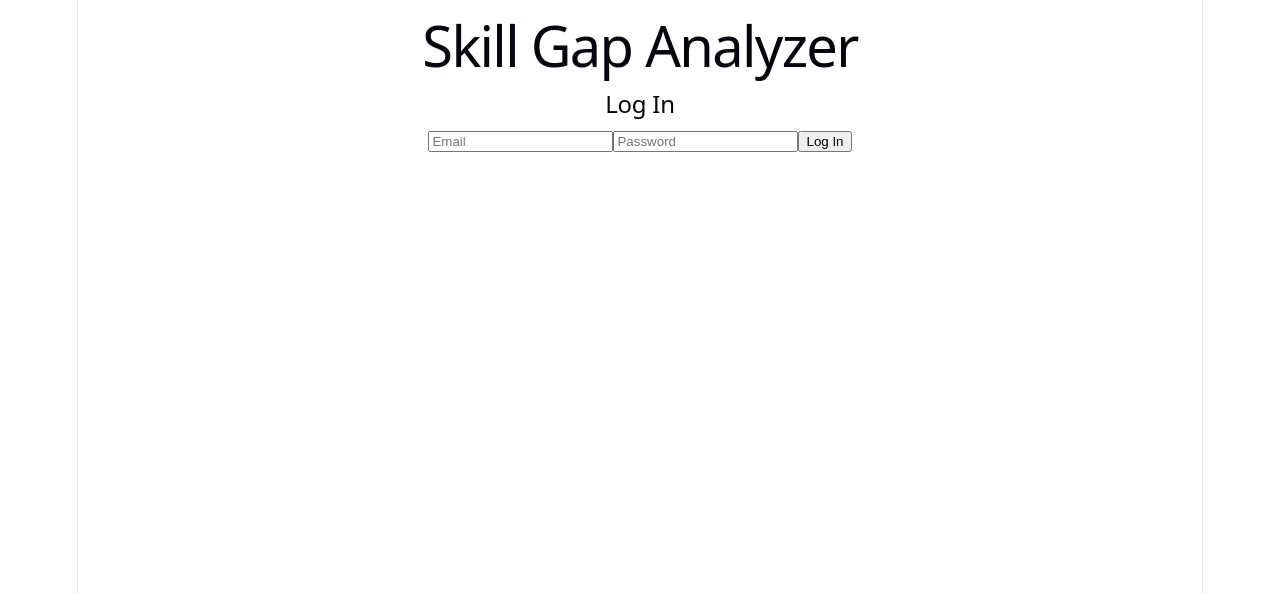
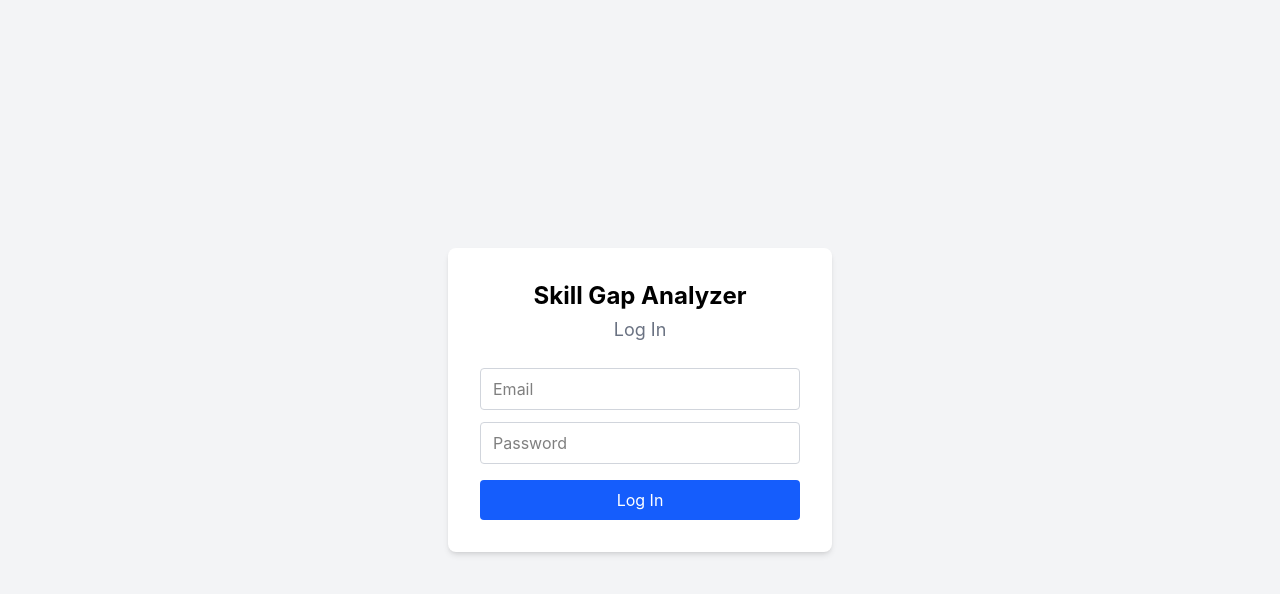
Before and after one commit to DeviWilk3747/skill-gap-analyzer, a React app in the folder frontend/: page / in a window 1280 px wide. Shown: the top 594 px of the page. Built offline with nearby package versions, Linux system fonts and the light colour scheme; no server answers; the HTML template or start-up script is replaced by a standard one.

Commit message:
Style the app with Tailwind

```diff
--- a/frontend/package.json
+++ b/frontend/package.json
@@ -10,8 +10,10 @@
     "preview": "vite preview"
   },
   "dependencies": {
+    "@tailwindcss/vite": "^4.3.3",
     "react": "^19.2.8",
-    "react-dom": "^19.2.8"
+    "react-dom": "^19.2.8",
+    "tailwindcss": "^4.3.3"
   },
   "devDependencies": {
     "@eslint/js": "^10.0.1",
--- a/frontend/src/App.jsx
+++ b/frontend/src/App.jsx
@@ -128,8 +128,9 @@ function App() {
 
   if (loggedIn) {
     return (
-      <div>
-      <h1>Skill Gap Analyzer</h1>
+      <div className="min-h-screen bg-gray-100 py-8">
+        <div className="max-w-2x1 mx-auto px-4">
+          <h1 className="text-3x1 font-bold text-center mb-6">Skill Gap Analyzer</h1>
           <Skills
             skills={skills}
             newSkillName={newSkillName}
@@ -152,6 +153,7 @@ function App() {
           />
           <Gaps gaps={gaps} />
         </div>
+    </div>
     );
   }
 
--- a/frontend/src/Gaps.jsx
+++ b/frontend/src/Gaps.jsx
@@ -1,10 +1,10 @@
 function Gaps({ gaps }) {
     return(
-        <div>
-            <h2>Skill Gaps</h2>
-                <ul>
+        <div className="bg-white p-6 rounded-lg shadow-md mb-6">
+            <h2 className="text-xl font-bold mb-4">Skill Gaps</h2>
+                <ul className="space-y-2">
                 {gaps.map((gap) => (
-                    <li key={gap.skill}>
+                    <li key={gap.skill} className="flex justify-between items-center border-b pb-2">
                     {gap.skill} appears in {gap.count} postings
                     </li>
                 ))}
--- a/frontend/src/Login.jsx
+++ b/frontend/src/Login.jsx
@@ -1,14 +1,16 @@
 function Login({ email, setEmail, password, setPassword, handleLogin, message}){
     return (
-        <div>
-            <h1>Skill Gap Analyzer</h1>
-            <h2>Log In</h2>
+        <div className="min-h-screen flex items-center justify-center bg-gray-100">
+            <div className="bg-white p-8 rounded-lg shadow-md w-full max-w-sm">
+                <h1 className="text-2xl font-bold text-center mb-1">Skill Gap Analyzer</h1>
+                <h2 className="text-lg text-gray-500 text-center mb-6">Log In</h2>
 
                 <input
                     type="email"
                     placeholder="Email"
                     value={email}
                     onChange={(e) => setEmail(e.target.value)}
+                    className="w-full border border-gray-300 rounded px-3 py-2 mb-3"
                 />
 
                 <input
@@ -16,11 +18,17 @@ function Login({ email, setEmail, password, setPassword, handleLogin, message}){
                 placeholder="Password"
                 value={password}
                 onChange={(e) => setPassword(e.target.value)}
+                className="w-full border border-gray-300 rounded px-3 py-2 mb-4"
                 />
 
-            <button onClick={handleLogin}>Log In</button>
+                <button onClick={handleLogin}
+                className="w-full bg-blue-600 text-white py-2 rounded hover:bg-blue-700"
+                >
+                    Log In
+                </button>
 
-            {message && <p>{message}</p>}
+                {message && <p className="text-red-600 text-sm mt-3">{message}</p>}
+            </div>
         </div>
     );
 }
--- a/frontend/src/Postings.jsx
+++ b/frontend/src/Postings.jsx
@@ -1,32 +1,41 @@
-function Postings({ postings, title, setTitle, company, setCompany, rawText, setRaWText, handleAddPosting, handleDeletePosting }) {
+function Postings({ postings, title, setTitle, company, setCompany, rawText, setRawText, handleAddPosting, handleDeletePosting }) {
     return (
-        <div>
-            <h2>Add a Posting</h2>
+        <div className="bg-white p-6 rounded-lg shadow-md mb-6">
+            <h2 className="text-xl font-bold mb-4">Add a Posting</h2>
             <input
             type="text"
             placeholder="Job title"
             value={title}
             onChange={(e) => setTitle(e.target.value)}
+            className="w-full border border-gray-300 rounded px-3 py-2 mb-3"
             />
             <input
             type="text"
             placeholder="Company"
             value={company}
             onChange={(e) => setCompany(e.target.value)}
+            className="w-full border border-gray-300 rounded px-3 py-2 mb-3"
             />
             <textarea
             placeholder="Paste the job description"
             value={rawText}
             onChange={(e) => setRawText(e.target.value)}
+            className="w-full border border-gray-300 rounded px-3 py-2 mb-3"
             />
-            <button onClick={handleAddPosting}>Analyze Posting</button>
-            <h2>My Postings</h2>
-            <ul>
+            <button
+                onClick={handleAddPosting}
+                className="bg-blue-600 text-white px-4 py-2 rounded hover:bg-blue-700">Analyze Posting</button>
+            <h2 className="text-xl font-bold mb-4">My Postings</h2>
+            <ul className="space-y-2">
             {postings.map((posting) => (
-                <li key={posting.id}>
-                <strong>{posting.title}</strong> - {posting.company}
-                <div>Skills found: {posting.skills.join(", ")}</div>
-                <button onClick={() => handleDeletePosting(posting.id)}>Delete</button>
+                <li key={posting.id} className="flex justify-between items-start border-b pb-2">
+                    <div>
+                        <strong>{posting.title}</strong> - {posting.company}
+                        <div>Skills found: {posting.skills.join(", ")}</div>
+                    </div>
+                    <button
+                        onClick={() => handleDeletePosting(posting.id)}
+                        className="text-red-600 text-sm hover:underline">Delete</button>
                 </li>
             ))}
             </ul>
--- a/frontend/src/Skills.jsx
+++ b/frontend/src/Skills.jsx
@@ -1,29 +1,41 @@
 function Skills({ skills, newSkillName, setNewSkillName, newProficiency, setNewProficiency, handleAddSkill, handleDeleteSkill }){
     return (
-        <div>
-            <h2>My Skills</h2>
-            <div>
+        <div className="bg-white p-6 rounded-lg shadow-md mb-6">
+                <h2 className="text-xl font-bold mb-4">My Skills</h2>
+                <div className="flex gap-2 mb-4">
                 <input
                     type="text"
                     placeholder="Skill name"
                     value={newSkillName}
                     onChange={(e) => setNewSkillName(e.target.value)}
+                    className="felx-1 border border-gray-300 rounded px=3 py-2"
                 />
                 <select
                     value={newProficiency}
                     onChange={(e) => setNewProficiency(e.target.value)}
+                    className="border border-gray-300 rounded px-3 py-2"
                 >
                     <option value="Beginner">Beginner</option>
                     <option value="Intermediate">Intermediate</option>
                     <option value="Advanced">Advanced</option>
                 </select>
-            <button onClick={handleAddSkill}>Add Skill</button>
+                <button
+                    onClick={handleAddSkill}
+                    className="bg-blue-600 text-white px-4 py-2 rounded hover:bg-blue-700"
+                    >
+                        Add Skill
+                </button>
                 </div>
-            <ul>
+                <ul className="space-y-2">
                 {skills.map((skill) => (
-                <li key={skill.id}>
-                {skill.skill_name} - {skill.proficiency}
-                <button onClick={() => handleDeleteSkill(skill.id)}>Delete</button>
+                    <li key={skill.id} className="flex justify-between items-center border-b pb-2">
+                        <span>{skill.skill_name} - {skill.proficiency}</span>
+                        <button
+                            onClick={() => handleDeleteSkill(skill.id)}
+                            className="text-red-600 text-sm hover:underline"
+                            >
+                                Delete
+                            </button>
                     </li>
                 ))}
                 </ul>
--- a/frontend/src/index.css
+++ b/frontend/src/index.css
@@ -1,111 +1 @@
-:root {
-  --text: #6b6375;
-  --text-h: #08060d;
-  --bg: #fff;
-  --border: #e5e4e7;
-  --code-bg: #f4f3ec;
-  --accent: #aa3bff;
-  --accent-bg: rgba(170, 59, 255, 0.1);
-  --accent-border: rgba(170, 59, 255, 0.5);
-  --social-bg: rgba(244, 243, 236, 0.5);
-  --shadow:
-    rgba(0, 0, 0, 0.1) 0 10px 15px -3px, rgba(0, 0, 0, 0.05) 0 4px 6px -2px;
-
-  --sans: system-ui, 'Segoe UI', Roboto, sans-serif;
-  --heading: system-ui, 'Segoe UI', Roboto, sans-serif;
-  --mono: ui-monospace, Consolas, monospace;
-
-  font: 18px/145% var(--sans);
-  letter-spacing: 0.18px;
-  color-scheme: light dark;
-  color: var(--text);
-  background: var(--bg);
-  font-synthesis: none;
-  text-rendering: optimizeLegibility;
-  -webkit-font-smoothing: antialiased;
-  -moz-osx-font-smoothing: grayscale;
-
-  @media (max-width: 1024px) {
-    font-size: 16px;
-  }
-}
-
-@media (prefers-color-scheme: dark) {
-  :root {
-    --text: #9ca3af;
-    --text-h: #f3f4f6;
-    --bg: #16171d;
-    --border: #2e303a;
-    --code-bg: #1f2028;
-    --accent: #c084fc;
-    --accent-bg: rgba(192, 132, 252, 0.15);
-    --accent-border: rgba(192, 132, 252, 0.5);
-    --social-bg: rgba(47, 48, 58, 0.5);
-    --shadow:
-      rgba(0, 0, 0, 0.4) 0 10px 15px -3px, rgba(0, 0, 0, 0.25) 0 4px 6px -2px;
-  }
-
-  #social .button-icon {
-    filter: invert(1) brightness(2);
-  }
-}
-
-body {
-  margin: 0;
-}
-
-#root {
-  width: 1126px;
-  max-width: 100%;
-  margin: 0 auto;
-  text-align: center;
-  border-inline: 1px solid var(--border);
-  min-height: 100svh;
-  display: flex;
-  flex-direction: column;
-  box-sizing: border-box;
-}
-
-h1,
-h2 {
-  font-family: var(--heading);
-  font-weight: 500;
-  color: var(--text-h);
-}
-
-h1 {
-  font-size: 56px;
-  letter-spacing: -1.68px;
-  margin: 32px 0;
-  @media (max-width: 1024px) {
-    font-size: 36px;
-    margin: 20px 0;
-  }
-}
-h2 {
-  font-size: 24px;
-  line-height: 118%;
-  letter-spacing: -0.24px;
-  margin: 0 0 8px;
-  @media (max-width: 1024px) {
-    font-size: 20px;
-  }
-}
-p {
-  margin: 0;
-}
-
-code,
-.counter {
-  font-family: var(--mono);
-  display: inline-flex;
-  border-radius: 4px;
-  color: var(--text-h);
-}
-
-code {
-  font-size: 15px;
-  line-height: 135%;
-  padding: 4px 8px;
-  background: var(--code-bg);
-}
+@import "tailwindcss";
--- a/frontend/vite.config.js
+++ b/frontend/vite.config.js
@@ -1,7 +1,7 @@
+import { defineConfig } from 'vite'
 import react from '@vitejs/plugin-react'
-import { defineConfig } from 'vite'
+import tailwindcss from '@tailwindcss/vite'
 
-// https://vite.dev/config/
 export default defineConfig({
-  plugins: [react()],
+  plugins: [react(), tailwindcss()],
 })
```
Also changed, not shown: 1 other file (tests, documents, lock files or other folders). Lines whose indentation alone changed are shown as unchanged.
